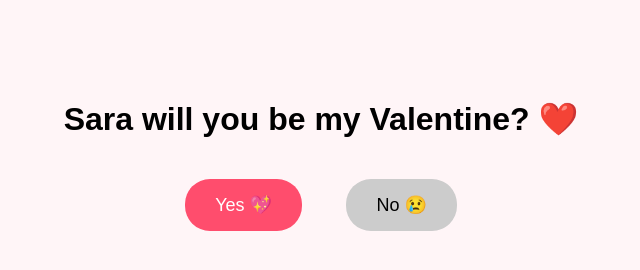
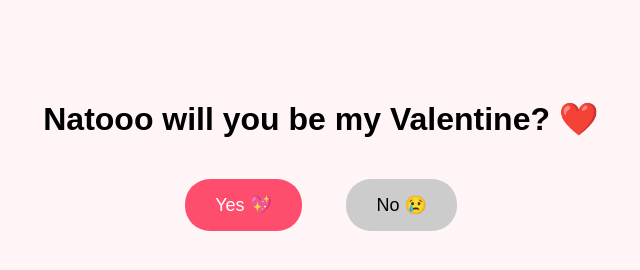
Before and after one commit to natalysalameh-bot/valentine-for-her, a plain HTML site: page index.html in a window 1280 px wide. Shown: the whole page, without its empty margins (319-959 px from the left). Drawn offline with Linux system fonts and the light colour scheme.

Commit message:
Update index.html

```diff
--- a/index.html
+++ b/index.html
@@ -48,7 +48,7 @@
 </head>
 <body>
 
-<h1>Sara will you be my Valentine? ❤️</h1>
+<h1>Natooo will you be my Valentine? ❤️</h1>
 
 <button id="yes">Yes 💖</button>
 <button id="no">No 😢</button>
```
